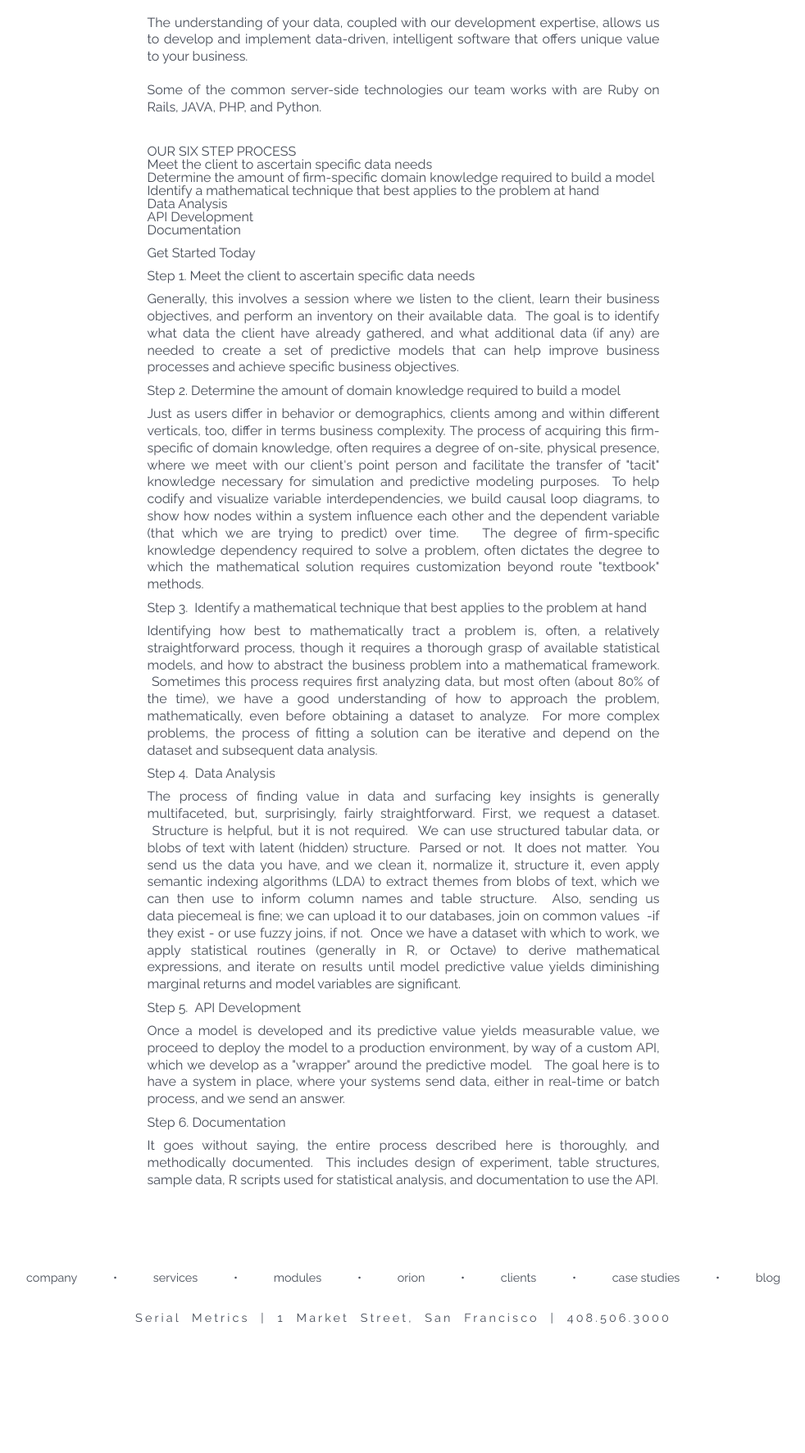
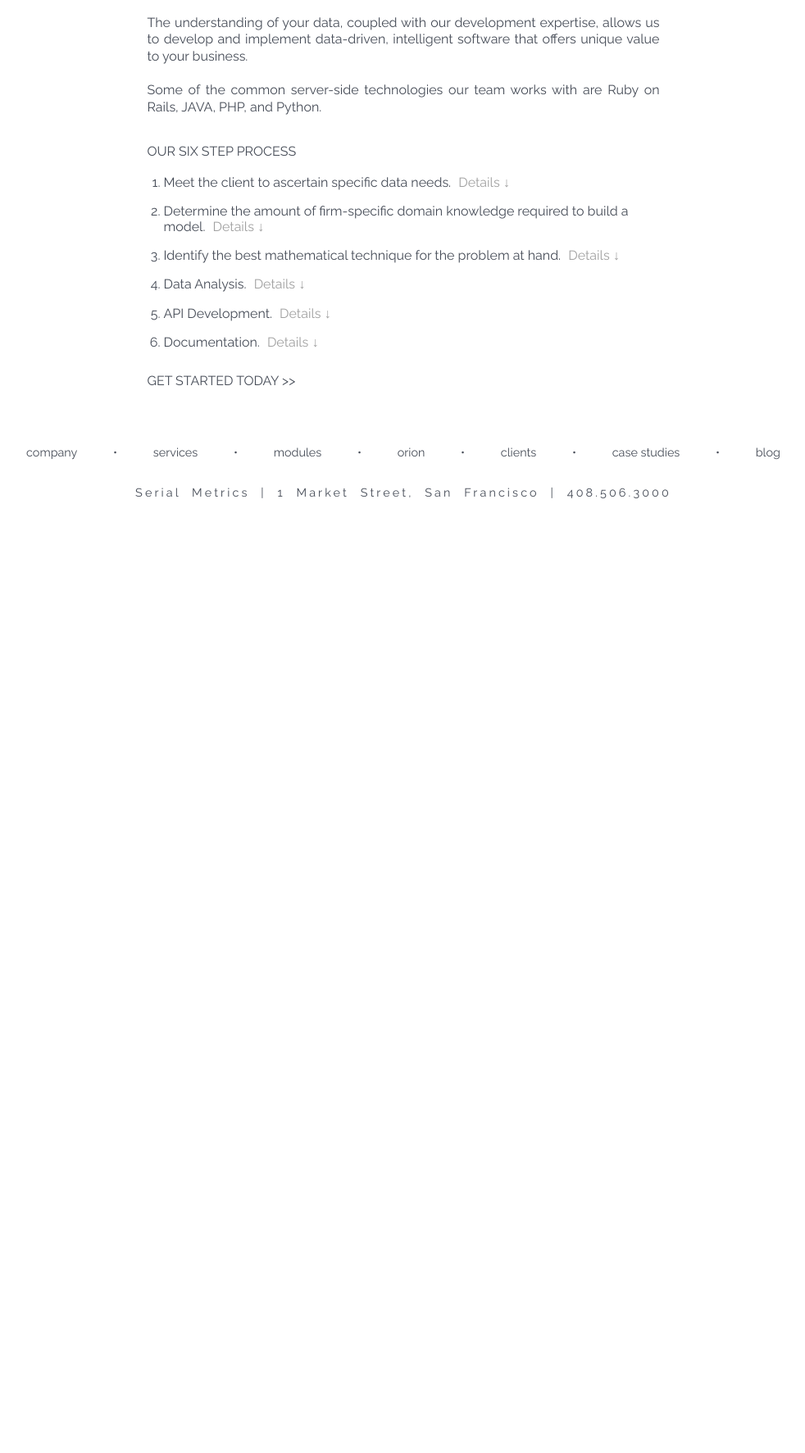
Before and after one commit to wreckslouie/serialmetrics, a PHP site: page /services.php in a window 1280 px wide. Shown: the part 1317-3090 px from the top of the page at 82% size, without its empty margins (148-1130 px from the left). After the commit the page ends 1926 px from the top, so only its background shows below. Run offline with PHP 8.4, Linux system fonts and the light colour scheme; some libraries are stand-ins or nearby versions.

Commit message:
Update services.php, add styling and animation

```diff
--- a/includes/head_links.php
+++ b/includes/head_links.php
@@ -1,4 +1,3 @@
-<!-- <script src="//ajax.googleapis.com/ajax/libs/jquery/1.10.2/jquery.min.js"></script>
- -->
- <script type="text/javascript" src="/libraries/jquery-1.11.0.js"></script>
+<script src="//ajax.googleapis.com/ajax/libs/jquery/1.10.2/jquery.min.js"></script>
+<!-- <script type="text/javascript" src="/libraries/jquery-1.11.0.js"></script> -->
 <script src="js/script.js"></script>
--- a/services.php
+++ b/services.php
@@ -4,6 +4,7 @@
 	<title>Services</title>
 	<?php include('includes/head_links.php'); ?>
 	<link rel="stylesheet" type="text/css" href="styles/services.css">
+	<script type="text/javascript" src="js/services.js"></script>
 </head>
 <body class="inside-page">
 	<?php include('includes/main_nav.php'); ?>
@@ -54,39 +55,104 @@
 
 		<h3>Our six step process</h3>
 		<ol>
-			<li><a href="#step1"> Meet the client to ascertain specific data needs</a></li>
-			<li><a href="#step2"> Determine the amount of firm-specific domain knowledge required to build a model</a></li>
-			<li><a href="#step3"> Identify a mathematical technique that best applies to the problem at hand</a></li>
-			<li><a href="#step4">Data Analysis</a></li>
-			<li><a href="#step5">API Development</a></li>
-			<li><a href="#step6">Documentation</a></li>
+			<li><span class="step-summary">
+					Meet the client to ascertain specific data needs.
+					<span class="more">Details &darr;</span>
+					<span class="less">Fewer details &uarr;</span>
+				</span>
+				<p class="step-details">
+					Generally, this involves a session where we listen to the client, learn their
+					business objectives, and perform an inventory on their available data. The goal
+					is to identify what data the client have already gathered, and what additional
+					data (if any) are needed to create a set of predictive models that can help
+					improve business processes and achieve specific business objectives.
+				</p>
+			</li>
+			<li><span class="step-summary">
+					Determine the amount of firm-specific domain knowledge required to build a model.
+					<span class="more">Details &darr;</span>
+					<span class="less">Fewer details &uarr;</span>
+				</span>
+				<p class="step-details">
+					Just as users differ in behavior or demographics, clients among and within
+					different verticals, too, differ in terms business complexity. The process of
+					acquiring this firm-specific of domain knowledge, often requires a degree of
+					on-site, physical presence, where we meet with our client's point person and
+					facilitate the transfer of <a href="http://www.serialmetrics.com/blog">"tacit"
+					knowledge</a> necessary for simulation and predictive modeling purposes. To
+					help codify and visualize variable interdependencies, we build
+					<a href="http://serialmetrics.com/case-studies">causal loop diagrams</a>,
+					to show how nodes within a system influence each other and the dependent
+					variable (that which we are trying to predict) over time. The degree of
+					firm-specific knowledge dependency required to solve a problem, often dictates
+					the degree to which the mathematical solution requires customization beyond
+					route "textbook" methods.
+				</p>
+			</li>
+			<li><span class="step-summary">
+					Identify the best mathematical technique for the problem at hand.
+					<span class="more">Details &darr;</span>
+					<span class="less">Fewer details &uarr;</span>
+				</span>
+				<p class="step-details">
+					Identifying how best to mathematically tract a problem is, often, a relatively
+					straightforward process, though it requires a thorough grasp of available
+					statistical models, and how to abstract the business problem into a mathematical
+					framework. Sometimes this process requires first analyzing data, but most often
+					(about 80% of the time), we have a good understanding of how to approach the
+					problem, mathematically, even before obtaining a dataset to analyze. For more
+					complex problems, the process of fitting a solution can be iterative and depend
+					on the dataset and subsequent data analysis.
+				</p>
+			</li>
+			<li><span class="step-summary">
+					Data Analysis.
+					<span class="more">Details &darr;</span>
+					<span class="less">Fewer details &uarr;</span>
+				</span>
+				<p class="step-details">
+					The process of finding value in data and surfacing key insights is generally
+					multifaceted, but, surprisingly, fairly straightforward. First, we request a
+					dataset. Structure is helpful, but it is not required. We can use structured
+					tabular data, or blobs of text with latent (hidden) structure. Parsed or not.
+					It does not matter. You send us the data you have, and we clean it, normalize
+					it, structure it, even apply semantic indexing algorithms (LDA) to extract themes
+					from blobs of text, which we can then use to inform column names and table
+					structure. Also, sending us data piecemeal is fine; we can upload it to our
+					databases, join on common values - if they exist - or use fuzzy joins, if not.
+					Once we have a dataset with which to work, we apply statistical routines
+					(generally in R, or Octave) to derive mathematical expressions, and iterate on
+					results until model predictive value yields diminishing marginal returns and model
+					variables are significant.
+				</p>
+			</li>
+			<li><span class="step-summary">
+					API Development.
+					<span class="more">Details &darr;</span>
+					<span class="less">Fewer details &uarr;</span>
+				</span>
+				<p class="step-details">
+					Once a model is developed and its predictive value yields measurable value,
+					we proceed to deploy the model to a production environment, by way of a
+					custom API, which we develop as a "wrapper" around the predictive model.
+					The goal here is to have a system in place, where your systems send data,
+					either in real-time or batch process, and we send an answer.
+				</p>
+			</li>
+			<li><span class="step-summary">
+					Documentation.
+					<span class="more">Details &darr;</span>
+					<span class="less">Fewer details &uarr;</span>
+				</span>
+				<p class="step-details">
+					It goes without saying, the entire process described here is thoroughly, and
+					methodically documented. This includes design of experiment, table structures,
+					sample data, R scripts used for statistical analysis, and documentation to use
+					the API.
+				</p>
+			</li>
 		</ol>
-		<p><a class="button " href="http://serialmetrics.com/contact" target="_parent">Get Started Today</a></p>
-
-		<div id="step1"></div>
-		<h4><strong>Step 1.</strong> Meet the client to ascertain specific data needs</h4>
-		<p>Generally, this involves a session where we listen to the client, learn their business objectives, and perform an inventory on their available data.  The goal is to identify what data the client have already gathered, and what additional data (if any) are needed to create a set of predictive models that can help improve business processes and achieve specific business objectives.</p>
-
-		<div id="step2"></div>
-		<h4><strong>Step 2</strong><span style="font-size: 1em;"><strong>.</strong> Determine the amount of domain knowledge required to build a model</span></h4>
-		<p>Just as users differ in behavior or demographics, clients among and within different verticals, too, differ in terms business complexity. The process of acquiring this firm-specific of domain knowledge, often requires a degree of on-site, physical presence, where we meet with our client's point person and facilitate the transfer of <a href="http://www.serialmetrics.com/blog">"tacit" knowledge</a> necessary for simulation and predictive modeling purposes.  To help codify and visualize variable interdependencies, we build <a href="http://serialmetrics.com/case-studies">causal loop diagrams</a>, to show how nodes within a system influence each other and the dependent variable (that which we are trying to predict) over time.   The degree of firm-specific knowledge dependency required to solve a problem, often dictates the degree to which the mathematical solution requires customization beyond route "textbook" methods.</p>
-
-		<div id="step3"></div>
-		<h4><strong>Step 3</strong>.  Identify a mathematical technique that best applies to the problem at hand</h4>
-		<p>Identifying how best to mathematically tract a problem is, often, a relatively straightforward process, though it requires a thorough grasp of available statistical models, and how to abstract the business problem into a mathematical framework.  Sometimes this process requires first analyzing data, but most often (about 80% of the time), we have a good understanding of how to approach the problem, mathematically, even before obtaining a dataset to analyze.  For more complex problems, the process of fitting a solution can be iterative and depend on the dataset and subsequent data analysis.</p>
-
-		<div id="step4"></div>
-		<h4><strong>Step 4</strong>.  Data Analysis</h4>
-		<p>The process of finding value in data and surfacing key insights is generally multifaceted, but, surprisingly, fairly straightforward. First, we request a dataset.  Structure is helpful, but it is not required.  We can use structured tabular data, or blobs of text with latent (hidden) structure.  Parsed or not.  It does not matter.  You send us the data you have, and we clean it, normalize it, structure it, even apply semantic indexing algorithms (LDA) to extract themes from blobs of text, which we can then use to inform column names and table structure.  Also, sending us data piecemeal is fine; we can upload it to our databases, join on common values  -if they exist - or use fuzzy joins, if not.  Once we have a dataset with which to work, we apply statistical routines (generally in R, or Octave) to derive mathematical expressions, and iterate on results until model predictive value yields diminishing marginal returns and model variables are significant.</p>
-
-		<div id="step5"></div>
-		<h4><strong>Step 5</strong>.  API Development</h4>
-		<p>Once a model is developed and its predictive value yields measurable value, we proceed to deploy the model to a production environment, by way of a custom API, which we develop as a "wrapper" around the predictive model.   The goal here is to have a system in place, where your systems send data, either in real-time or batch process, and we send an answer.</p>
-
-		<div id="step6"></div>
-		<h4><strong>Step 6</strong><span style="font-size: 1em;"><strong>.</strong> Documentation</span></h4>
-		<p>It goes without saying, the entire process described here is thoroughly, and methodically documented.  This includes design of experiment, table structures, sample data, R scripts used for statistical analysis, and documentation to use the API.</p>
-		<p></p>
+		<a class="button" href="contact.php" target="_parent">Get Started Today >></a>
 
 
 	</div>
--- a/styles/services.css
+++ b/styles/services.css
@@ -154,3 +154,24 @@ nav {
   padding: 10px 0; }
 .inside-page .main-content a {
   color: #464c57; }
+.inside-page .main-content ol {
+  list-style-type: decimal; }
+  .inside-page .main-content ol li .step-summary {
+    cursor: pointer; }
+  .inside-page .main-content ol li .more, .inside-page .main-content ol li .less {
+    color: #a0a0a0; }
+  .inside-page .main-content ol li .step-details, .inside-page .main-content ol li .less {
+    display: none; }
+.inside-page .main-content .button {
+  text-transform: uppercase;
+  display: block; }
+
+.inside-page .main-content ol {
+  margin: 20px 0; }
+  .inside-page .main-content ol li {
+    margin: 16px 0 16px 20px;
+    line-height: 1.2em; }
+    .inside-page .main-content ol li .more, .inside-page .main-content ol li .less {
+      margin-left: 5px; }
+.inside-page .main-content .button {
+  margin-top: 30px; }
--- a/styles/services.scss
+++ b/styles/services.scss
@@ -1,6 +1,7 @@
 @import 'white_inside_pages';
 
 .inside-page{
+
 	h2{
 		font-size:1.5em;
 		margin: 25px 0 0;
@@ -19,7 +20,44 @@
 		a{
 			color: $medium-gray;
 		}
+		ol{
+			list-style-type: decimal;
+			li{
+				.step-summary{
+					cursor: pointer;
+				}
+				.more, .less{
+					color: $lighter-gray;
+				}
+				.step-details, .less{
+					display: none;
+				}
+			}
+		}
+		.button{
+			text-transform: uppercase;
+			display: block;
+		}
+	}
+}
+
+
+//Desktop Styles
+.inside-page{
+	.main-content{
+		ol{
+			margin: 20px 0;
+			li{
+				margin: 16px 0 16px 20px;
+				line-height: 1.2em;
+				.more, .less{
+					margin-left: 5px;
+				}
+			}
+		}
+		.button{
+			margin-top:30px;
+		}
 	}
 
-
 }
```
Also changed, not shown: js/services.js (added, +29 -0 lines).
